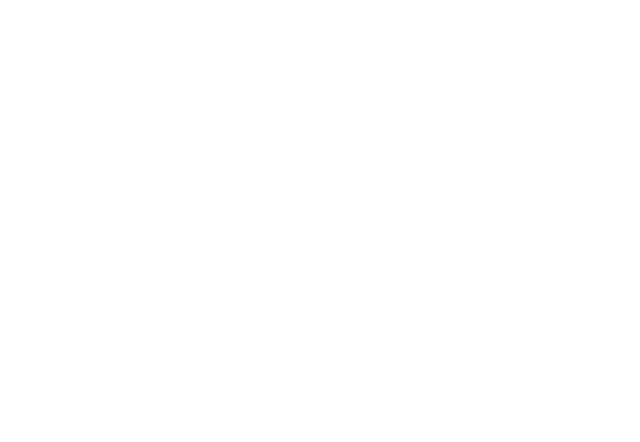
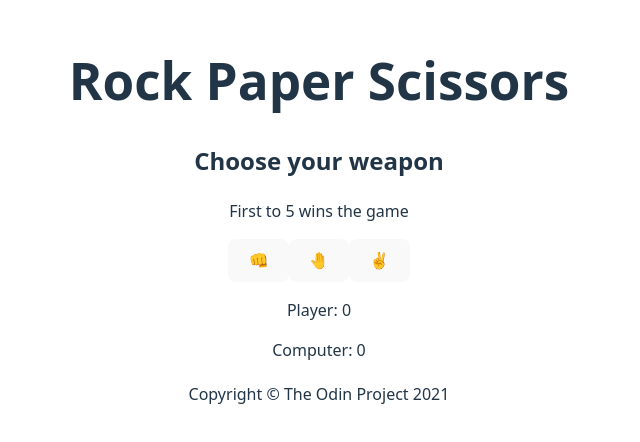
Before and after one commit to Bre323/Rock-Paper-Scissors, a React (Vite) app: page / in a window 1280 px wide. Shown: the part 188-630 px from the top of the page, without its empty margins (321-961 px from the left). Built offline with nearby package versions, Linux system fonts and the light colour scheme.

Commit message:
Update components with typescript

```diff
--- a/src/App.tsx
+++ b/src/App.tsx
@@ -1,11 +1,15 @@
 import { useState } from 'react';
+import Game from './components/Game';
+//import Modal from './components/Modal';
+//import Overlay from './components/Overlay';
+import './App.css';
 
 function App() {
   const [count, setCount] = useState(0)
 
   return (
     <>
-
+      <Game />
     </>
   )
 }
--- a/src/components/Game.jsx
+++ b/src/components/Game.tsx
@@ -1,4 +1,4 @@
-const Game = () => {
+const Game: React.FC = () => {
   return (
     <>
       <header>
@@ -6,30 +6,30 @@
       </header>
 
       <main>
-        <div class="main-text">
+        <div className="main-text">
             <h2>Choose your weapon</h2>
             <p>First to 5 wins the game</p>
         </div>
 
-        <div class="weapons">
-            <button id="rock" class="rock">👊</button>
-            <button id="paper" class="paper">🤚</button>
-            <button id="scissors" class="scissors">✌️</button>
+        <div className="weapons">
+            <button id="rock" className="rock">👊</button>
+            <button id="paper" className="paper">🤚</button>
+            <button id="scissors" className="scissors">✌️</button>
         </div>
 
-        <div class="result">
-            <div class="score">
+        <div className="result">
+            <div className="score">
                 <p>Player: <span id="player-points">0</span></p>
-                <div id="player-sign" class="sign"></div>
+                <div id="player-sign" className="sign"></div>
             </div>
 
-            <div class="score">
+            <div className="score">
                 <p>Computer: <span id="computer-points">0</span></p>
-                <div id="computer-sign" class="sign"></div>
+                <div id="computer-sign" className="sign"></div>
             </div>
         </div>
 
-        <div class="score-message">
+        <div className="score-message">
             <h2 id="score-header"></h2>
             <p id="score-text"></p>
         </div>
--- /dev/null
+++ b/src/components/Modal.tsx
@@ -0,0 +1,12 @@
+const Modal: React.FC = () => {
+  return (
+    <>
+      <div id="modal" className="modal">
+        <p id="modal-message" className="modal-message">You Won!</p>
+        <button id="restart-button">Play again</button>
+      </div>
+    </>
+  );
+}
+
+export default Modal;
--- /dev/null
+++ b/src/components/Overlay.tsx
@@ -0,0 +1,7 @@
+const Overlay: React.FC = () => {
+  return (
+    <div id="overlay" className="overlay"></div>
+  )
+}
+
+export default Overlay;
```
Also changed, not shown: src/components/Modal.jsx (deleted, +0 -12 lines), src/components/Overlay.jsx (deleted, +0 -7 lines).
